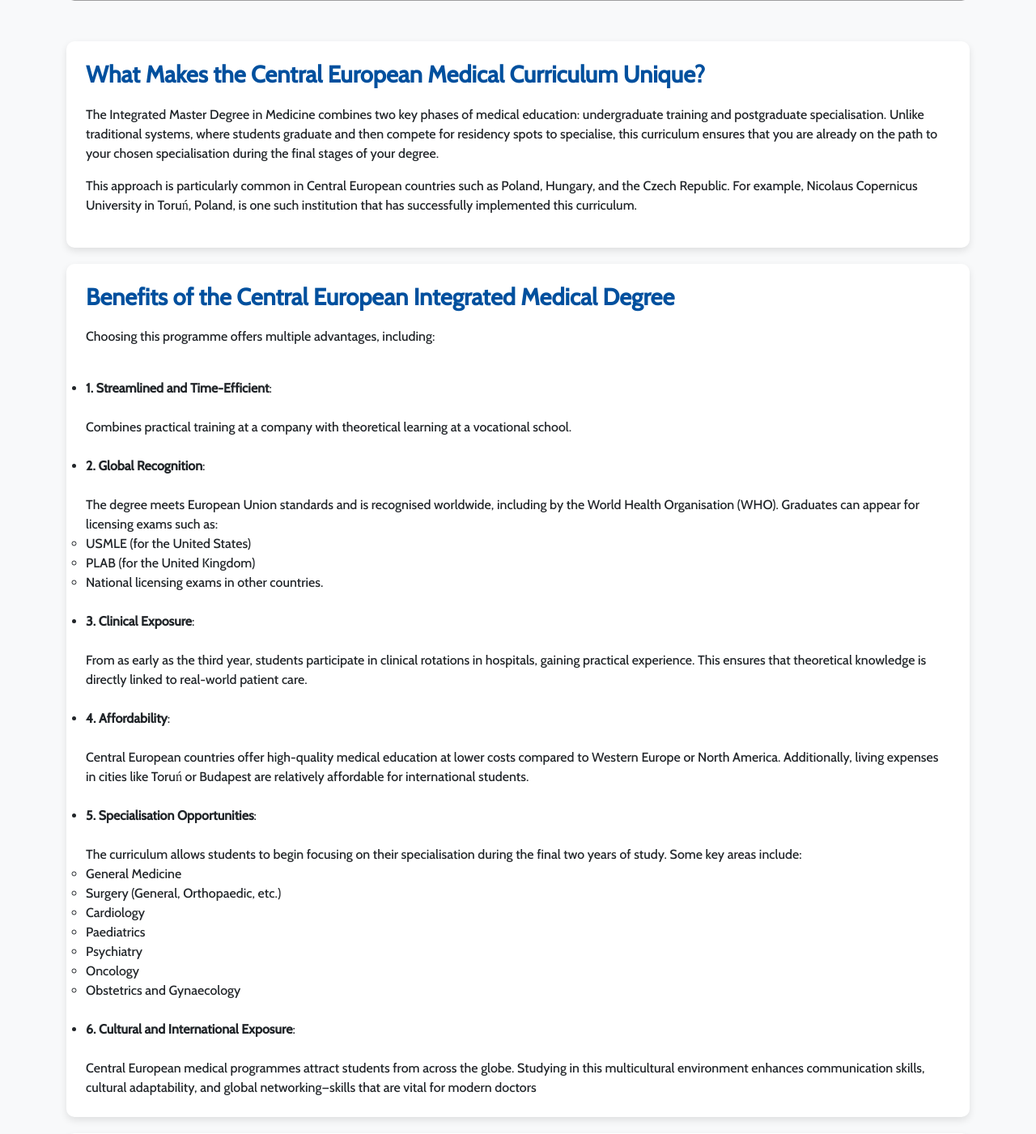
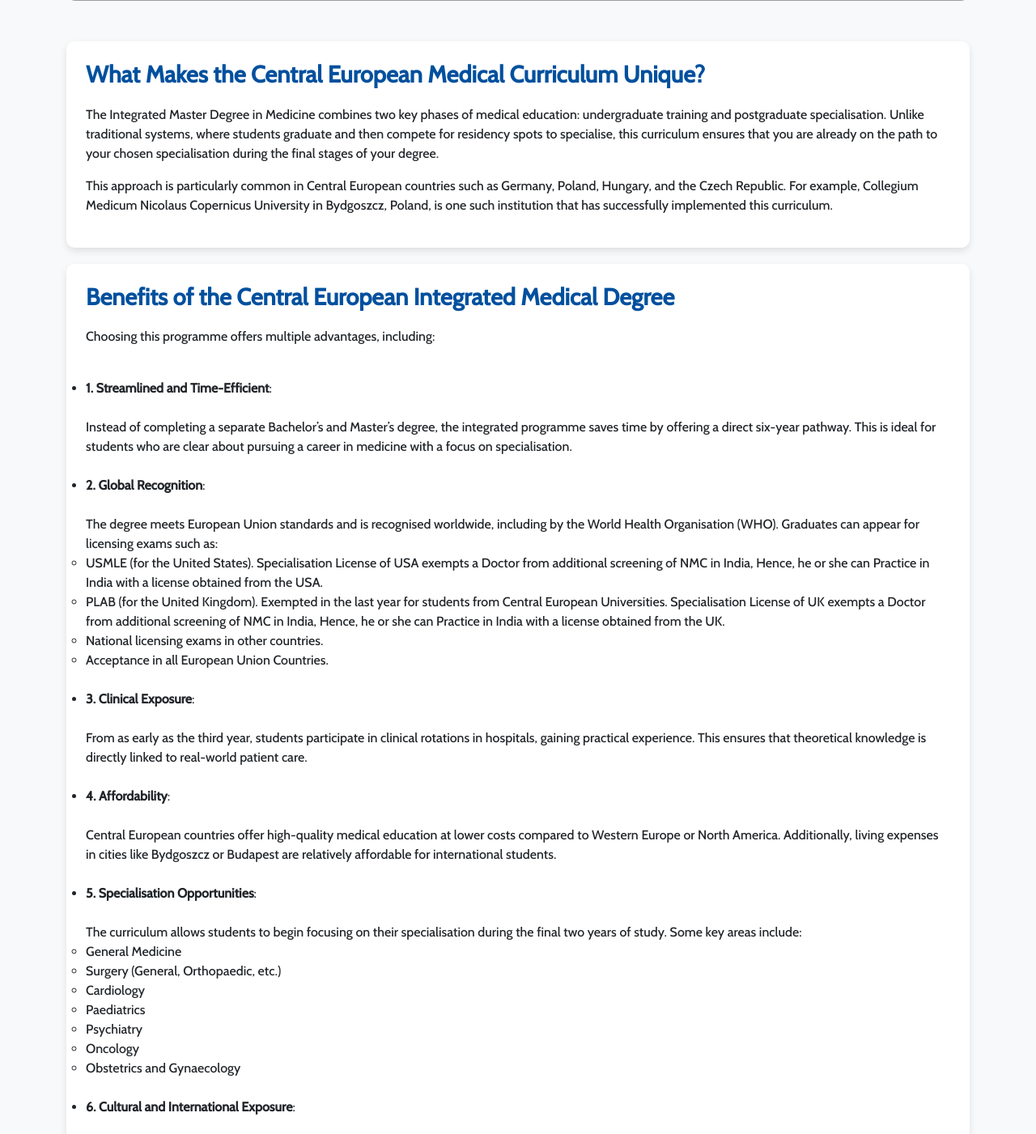
Before and after one commit to lifeplannerdev/lifeplanner, a Django app: page /blog3/ in a window 1280 px wide. Shown: the part 1403-2804 px from the top of the page at 81% size. Run offline with Django 5.2, Linux system fonts and the light colour scheme; some libraries are stand-ins or nearby versions; grey boxes are pictures that could not be loaded.

Commit message:
21th dec commit

```diff
--- a/templates/blog3.html
+++ b/templates/blog3.html
@@ -331,8 +331,9 @@ If you are looking for a streamlined pathway to a medical specialisation while s
 
 </p>
 <p>
-    This approach is particularly common in Central European countries such as Poland, Hungary, and the Czech Republic. For example, Nicolaus Copernicus University in Toruń, Poland, is one such institution that has successfully implemented this curriculum.
-</p>  </div>
+    This approach is particularly common in Central European countries such as Germany, Poland, Hungary, and the Czech Republic. For example, Collegium Medicum Nicolaus Copernicus University in Bydgoszcz, Poland, is one such institution that has successfully implemented this curriculum.
+</p>
+  </div>
 
 <div class="card p-4">
     <h2 class="section-header">Benefits of the Central European Integrated Medical Degree
@@ -340,21 +341,26 @@ If you are looking for a streamlined pathway to a medical specialisation while s
     <p>Choosing this programme offers multiple advantages, including:</p>
     <ul>
         <br>
-        <li><strong>1. Streamlined and Time-Efficient</strong>:<br><br> Combines practical training at a company with theoretical learning at a vocational school.</li>
+        <li><strong>1. Streamlined and Time-Efficient</strong>:<br><br> Instead of completing a separate Bachelor’s and Master’s degree, the integrated programme saves time by offering a direct six-year pathway. This is ideal for students who are clear about pursuing a career in medicine with a focus on specialisation.
+        </li>
         <br>
         <li><strong>2. Global Recognition</strong>:<br><br>The degree meets European Union standards and is recognised worldwide, including by the World Health Organisation (WHO). Graduates can appear for licensing exams such as:
         <ul>
             <li>
-                USMLE (for the United States)
+                USMLE (for the United States). Specialisation License of USA exempts a Doctor from additional screening of NMC in India, Hence, he or she can Practice in India with a license obtained from the USA.
             </li>
-            <li>PLAB (for the United Kingdom)</li>
+            <li>PLAB (for the United Kingdom). Exempted in the last year for students from Central European Universities. Specialisation License of UK exempts a Doctor from additional screening of NMC in India, Hence, he or she can Practice in India with a license obtained from the UK.
+
+            </li>
             <li>National licensing exams in other countries.</li>
+            <li>Acceptance in all European Union Countries.</li>
         </ul>
         <br>
         </li>
         <li><strong>3. Clinical Exposure</strong>:<br><br>From as early as the third year, students participate in clinical rotations in hospitals, gaining practical experience. This ensures that theoretical knowledge is directly linked to real-world patient care.</li>
         <br>
-        <li><strong>4. Affordability</strong>:<br><br> Central European countries offer high-quality medical education at lower costs compared to Western Europe or North America. Additionally, living expenses in cities like Toruń or Budapest are relatively affordable for international students.</li>
+        <li><strong>4. Affordability</strong>:<br><br> Central European countries offer high-quality medical education at lower costs compared to Western Europe or North America. Additionally, living expenses in cities like Bydgoszcz or Budapest are relatively affordable for international students.
+        </li>
         <br>
         <li><strong>5. Specialisation Opportunities</strong>:<br><br>The curriculum allows students to begin focusing on their specialisation during the final two years of study. Some key areas include:
         <ul>
--- a/templates/studycanada.html
+++ b/templates/studycanada.html
@@ -717,7 +717,7 @@
         <li>Poland offers a post-study work visa for international graduates, allowing them to search for employment for up to 12 months.</li>
         <li>Top industries hiring graduates include IT, engineering, healthcare, and finance.</li>
     </ul>
-
+<br>
     <h3>Tips for International Students</h3>
     <ul>
         <li><strong>Embrace Polish Culture:</strong> While many programmes are in English, learning some Polish will help you interact with locals and immerse yourself in the culture.</li>
```
